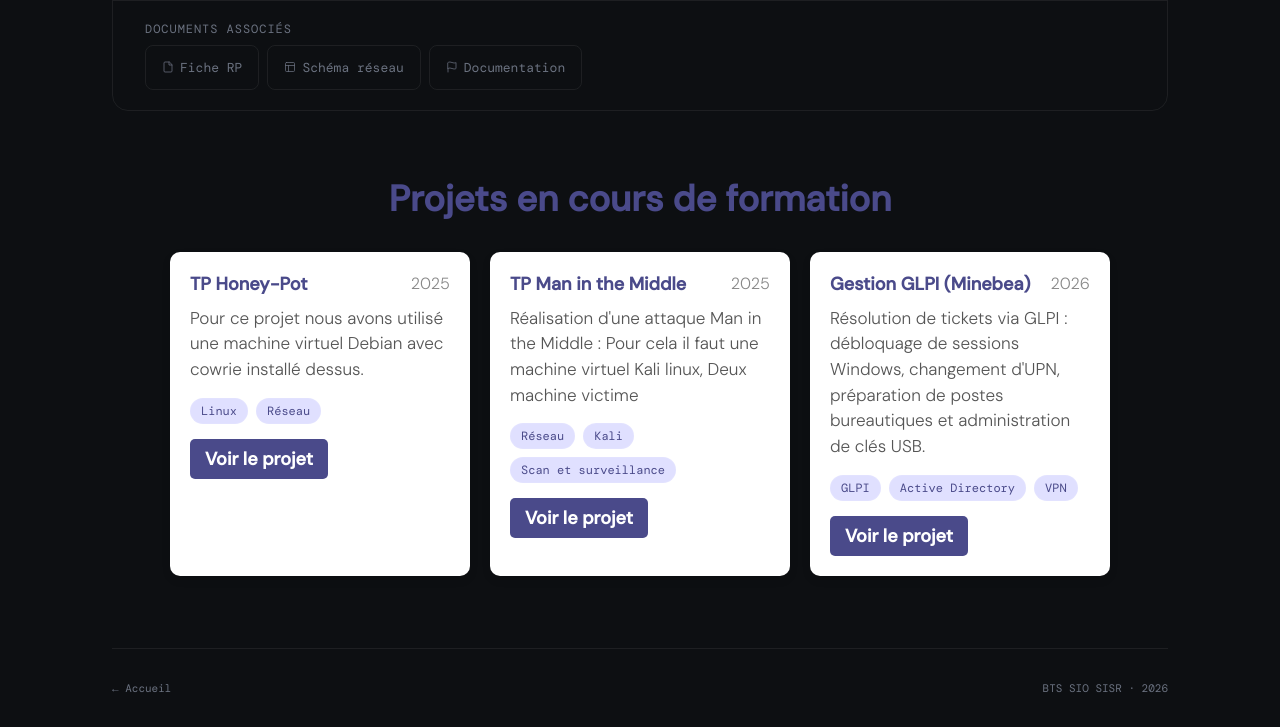
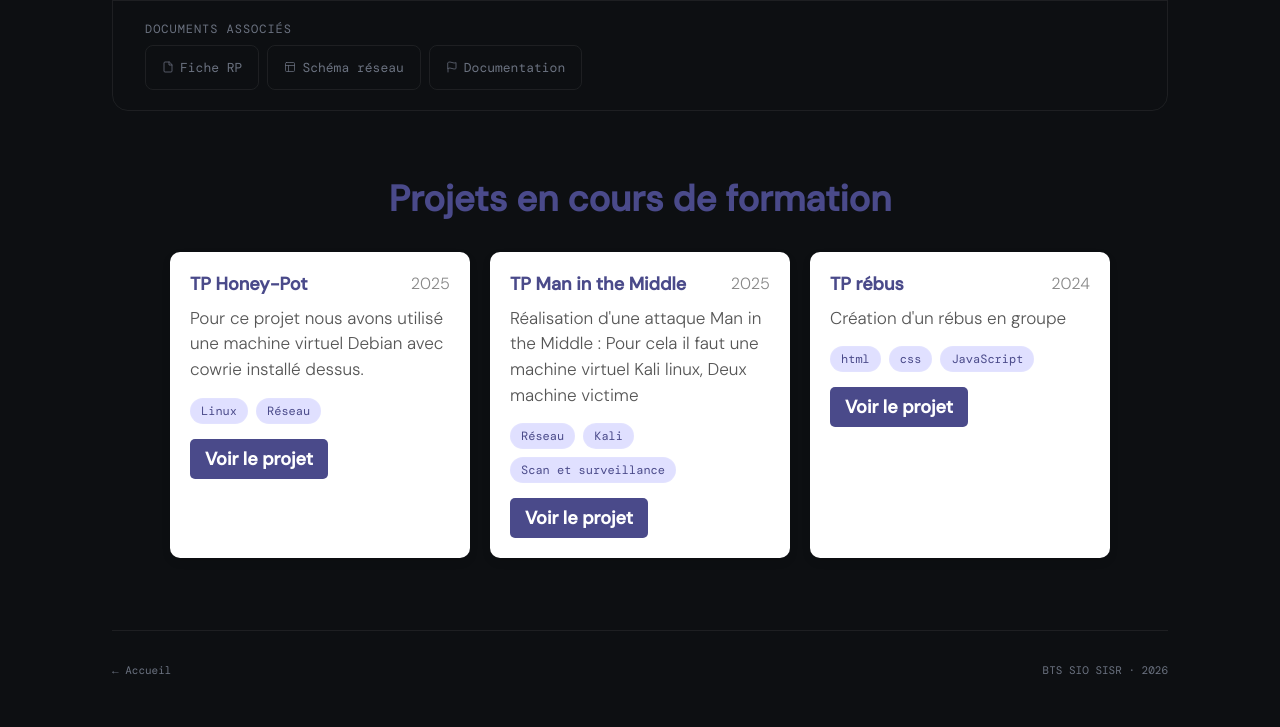
Before and after one commit to Yonico675/yonico675.github.io, a plain HTML site: page realisations.html in a window 1280 px wide. Shown: the part 1276-2003 px from the top of the page. Drawn offline with nearby package versions, Linux system fonts and the light colour scheme.

Commit message:
Update realisations.html

```diff
--- a/realisations.html
+++ b/realisations.html
@@ -461,19 +461,18 @@
 
         <div class="projet-card">
             <div class="projet-header">
-                <h3>Gestion GLPI (Minebea)</h3>
-                <span class="projet-date">2026</span>
+                <h3>TP rébus</h3>
+                <span class="projet-date">2024</span>
             </div>
             <p class="projet-description">
-                Résolution de tickets via GLPI : débloquage de sessions Windows, changement d'UPN,
-                préparation de postes bureautiques et administration de clés USB.
+                Création d'un rébus en groupe
             </p>
             <div class="projet-tags">
-                <span class="tag">GLPI</span>
-                <span class="tag">Active Directory</span>
-                <span class="tag">VPN</span>
+                <span class="tag">html</span>
+                <span class="tag">css</span>
+                <span class="tag">JavaScript</span>
             </div>
-          <a href="procedure_honeypot_cowrie.pdf" class="projet-lien" target="_blank">Voir le projet</a>
+          <a href="rebus.html" class="projet-lien" target="_blank">Voir le projet</a>
         </div>
     </div>
 </section>
```
